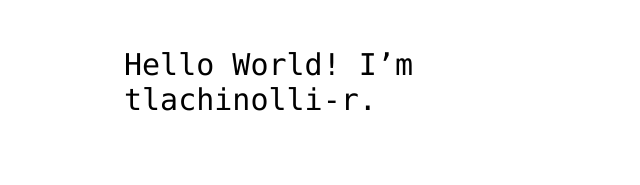
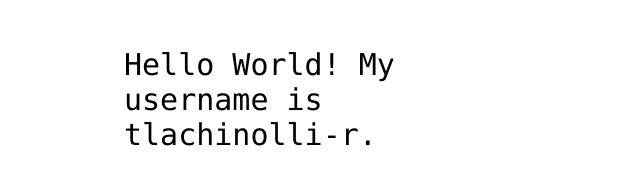
Before and after one commit to tlachinolli-r/tlachinolli-r.github.io, a plain HTML site: page index.html in a window 1280 px wide. Shown: the part 341-526 px from the top of the page, without its empty margins (316-956 px from the left). Drawn offline with Linux system fonts and the light colour scheme.

Commit message:
Add my username to index.html file

```diff
--- a/index.html
+++ b/index.html
@@ -12,7 +12,7 @@
 <img src="https://octodex.github.com/images/daftpunktocat-thomas.gif" id="octocat" alt="octocat-gif" />
 
 <!-- Change this code here by copy and pasting your template on line 15 -->
-<p>Hello World! I’m tlachinolli-r.</p>
+<p>Hello World! My username is tlachinolli-r. </p>
 
 </body>
 </html>
```
